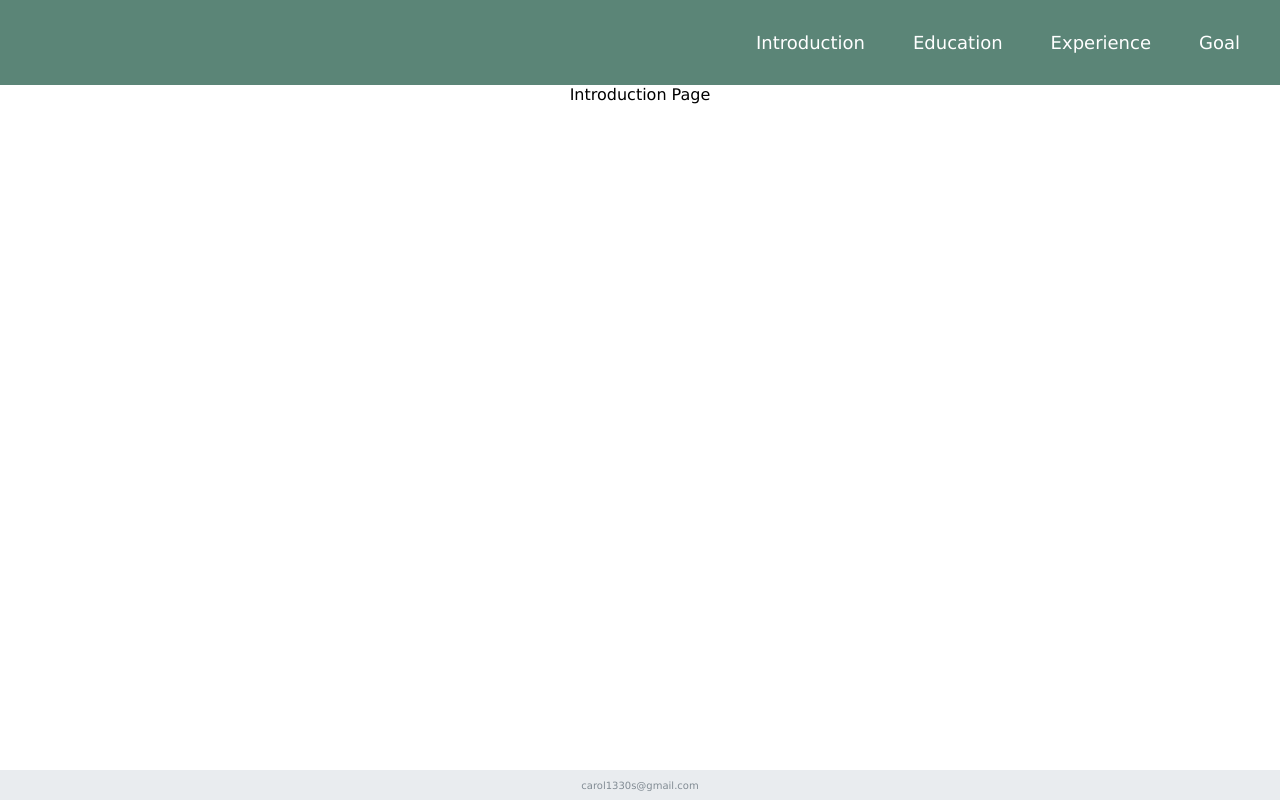
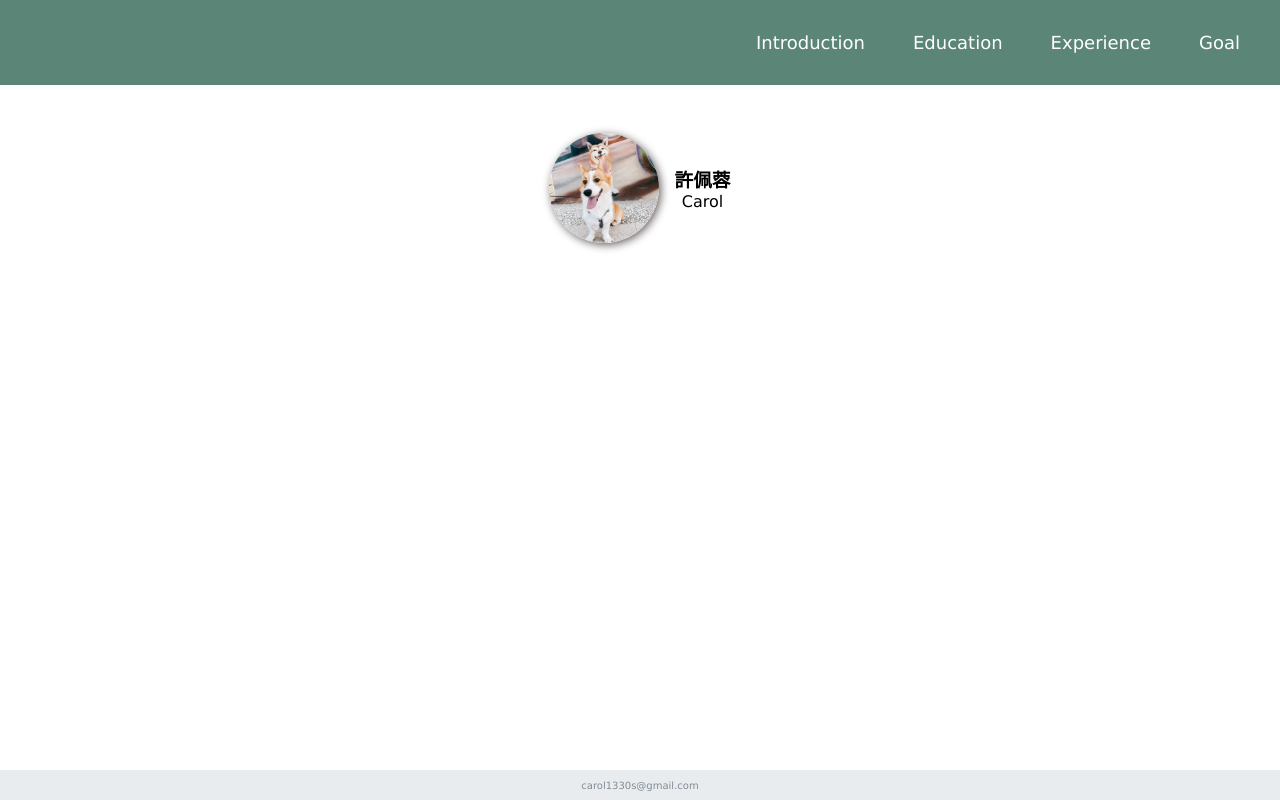
Before and after one commit to carol00/Introduction, a React (Create React App) app: page / in a window 1280 px wide. Built offline with nearby package versions, Linux system fonts and the light colour scheme.

Commit message:
[新增] 名稱

```diff
--- a/src/view/introduction/Introduction.jsx
+++ b/src/view/introduction/Introduction.jsx
@@ -1,9 +1,24 @@
 import styles from './introduction.module.sass'
+import Image from '../../avatar.jpg'
+
+function About() {
+  return (
+    <div className={styles.about}>
+      <div className={styles.pic}>
+        <img src={Image} alt="C" />
+      </div>
+      <div className={styles.name}>
+        <h3>許佩蓉</h3>
+        <p>Carol</p>
+      </div>
+    </div>
+  )
+}
 
 export default function Introduction() {
   return (
     <div className={styles.root}>
-      Introduction Page
+      <About />
     </div>
   )
 }
--- a/src/view/introduction/introduction.module.sass
+++ b/src/view/introduction/introduction.module.sass
@@ -1,2 +1,17 @@
+$pic-size: 110px
+
 .root
-  background: #FFF
+  margin: 3rem 0
+  .about
+    display: flex
+    align-items: center
+    justify-content: center
+  .pic
+    width: $pic-size
+    height: $pic-size
+    img
+      width: 100%
+      border-radius: 50%
+      box-shadow: 2px 2px 8px #6a6161
+  .name
+    margin-left: 15px
```
Also changed, not shown: src/avatar.jpg (added).
